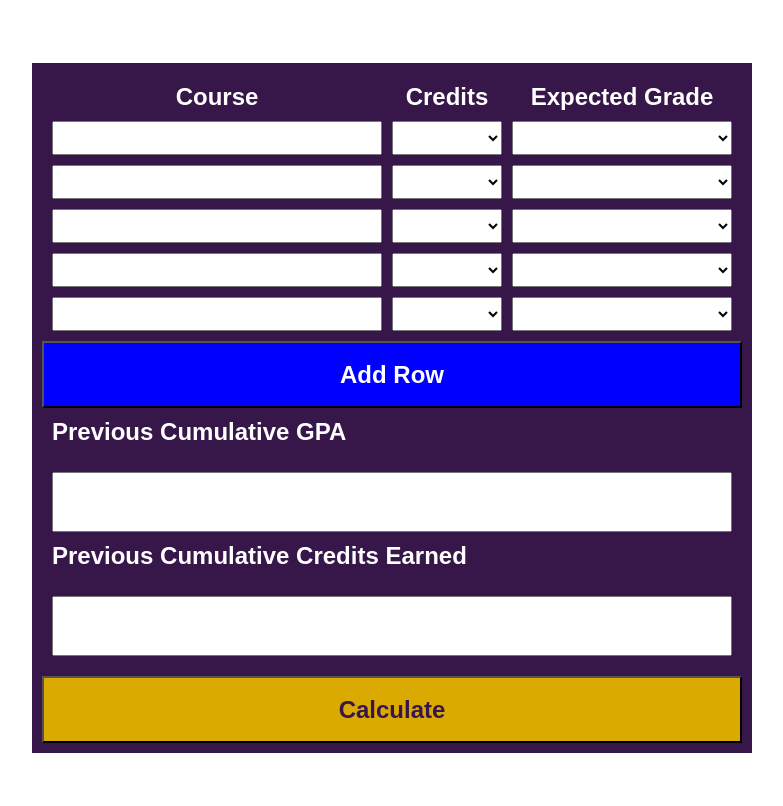
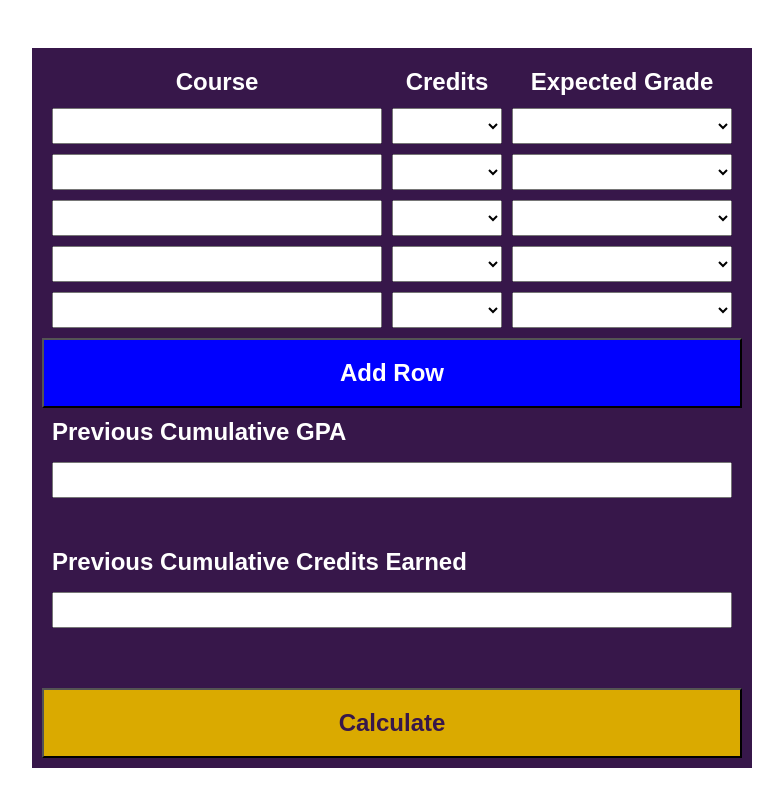
Before and after one commit to jpga1/houghton-gpa-calculator, a plain HTML site: page index.html in a window 1280 px wide. Shown: the whole page, without its empty margins (248-1031 px from the left). Drawn offline with Linux system fonts and the light colour scheme.

Commit message:
Fixed sub-container overflow

```diff
--- a/index.html
+++ b/index.html
@@ -15,8 +15,7 @@
         }
 
         .container{
-            /* height: 600px; */
-            height: auto;
+            height: 700px;
             width: 700px;
 
             display: grid;
@@ -32,15 +31,17 @@
             display: grid;
             grid-template-columns: 3fr 1fr 2fr;
             gap: 10px;
+
             overflow: auto;
-
             padding: 10px;
         }
 
         .sub-container > label{
             text-align: center;
+
             font-weight: bold;
             font-size: 24px;
+
             color: white;
         }
 
@@ -51,17 +52,19 @@
         .past-gpa-and-credits{
             display: grid;
             grid-template-columns: auto;
-            /* grid-template-rows: 50px; */
 
             padding: 10px;
+        }
+
+        .past-gpa-and-credits > label{
             font-weight: bold;
             font-size: 24px;
+
             color: white;
         }
 
         .past-gpa-and-credits > input{
-            margin-bottom: 10px;
-            font-size: 24px;
+            margin-bottom: 50px;
         }
 
         .calculate-button, .add-row-button{
@@ -70,8 +73,10 @@
             align-items: center;
 
             padding: 10px;
+
             background-color: #daaa00;
             color: #37174a;
+
             font-size: 24px;
             font-weight: bold;
         }
--- a/index.js
+++ b/index.js
@@ -26,6 +26,16 @@ calculateButton.addEventListener('click', () => {
     // TODO: Optimize code
 })
 
+addRowButton.addEventListener('click', () => {
+    const subContainer = document.querySelector('.sub-container')
+    const newRow = makeNewRow()
+
+    // Add row items into the sub-container
+    newRow.forEach(rowItem => {
+        subContainer.append(rowItem)
+    })
+})
+
 function outputResultsToDocument(currentSemesterGPA, overallGPA){
     const currentSemesterGPAOutput = document.createElement('span')
     const overallGPAOutput = document.createElement('span')
@@ -44,16 +54,6 @@ function outputResultsToDocument(currentSemesterGPA, overallGPA){
     container.append(currentSemesterGPAOutput)
     container.append(overallGPAOutput)
 }
-
-addRowButton.addEventListener('click', () => {
-    const subContainer = document.querySelector('.sub-container')
-    const newRow = makeNewRow()
-
-    // Add row items into the sub-container
-    newRow.forEach(rowItem => {
-        subContainer.append(rowItem)
-    })
-})
 
 function makeNewRow(){
     const courseTitleInput = document.createElement('input')
```
